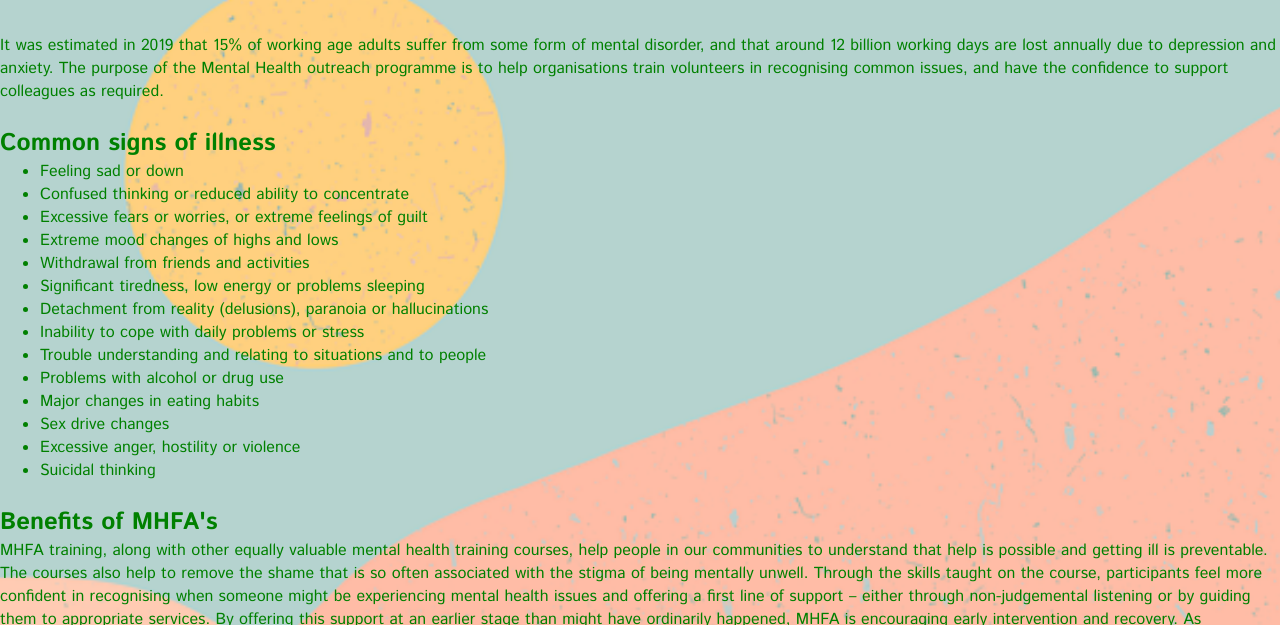
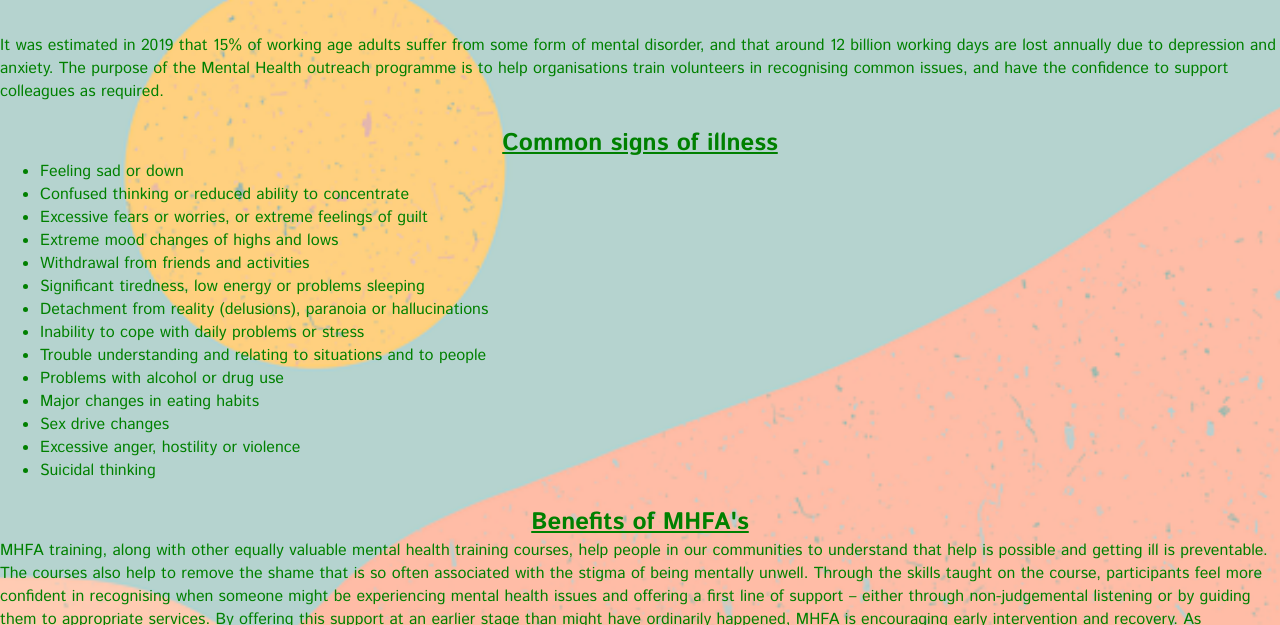
Before and after one commit to Heath1979/ci-project-one-mental-health-awareness, a plain HTML site: page index.html in a window 1280 px wide. Shown: the part 175-800 px from the top of the page. Drawn offline with Linux system fonts and the light colour scheme.

Commit message:
add decoration to main headings and center them

```diff
--- a/assets/css/style.css
+++ b/assets/css/style.css
@@ -88,6 +88,12 @@
     margin-bottom: 35px;
 }
 
+h2 {
+    display: flex;
+    justify-content: center;
+    text-decoration: underline;
+}
+
 #links a {
     color: green;
     text-decoration: none;
@@ -142,9 +148,12 @@
 
     #menu a {
         color: green;
+        text-decoration: none;
     }
 
     .nav-toggle-label {
         display: none;
     }
+
+
 }
```
